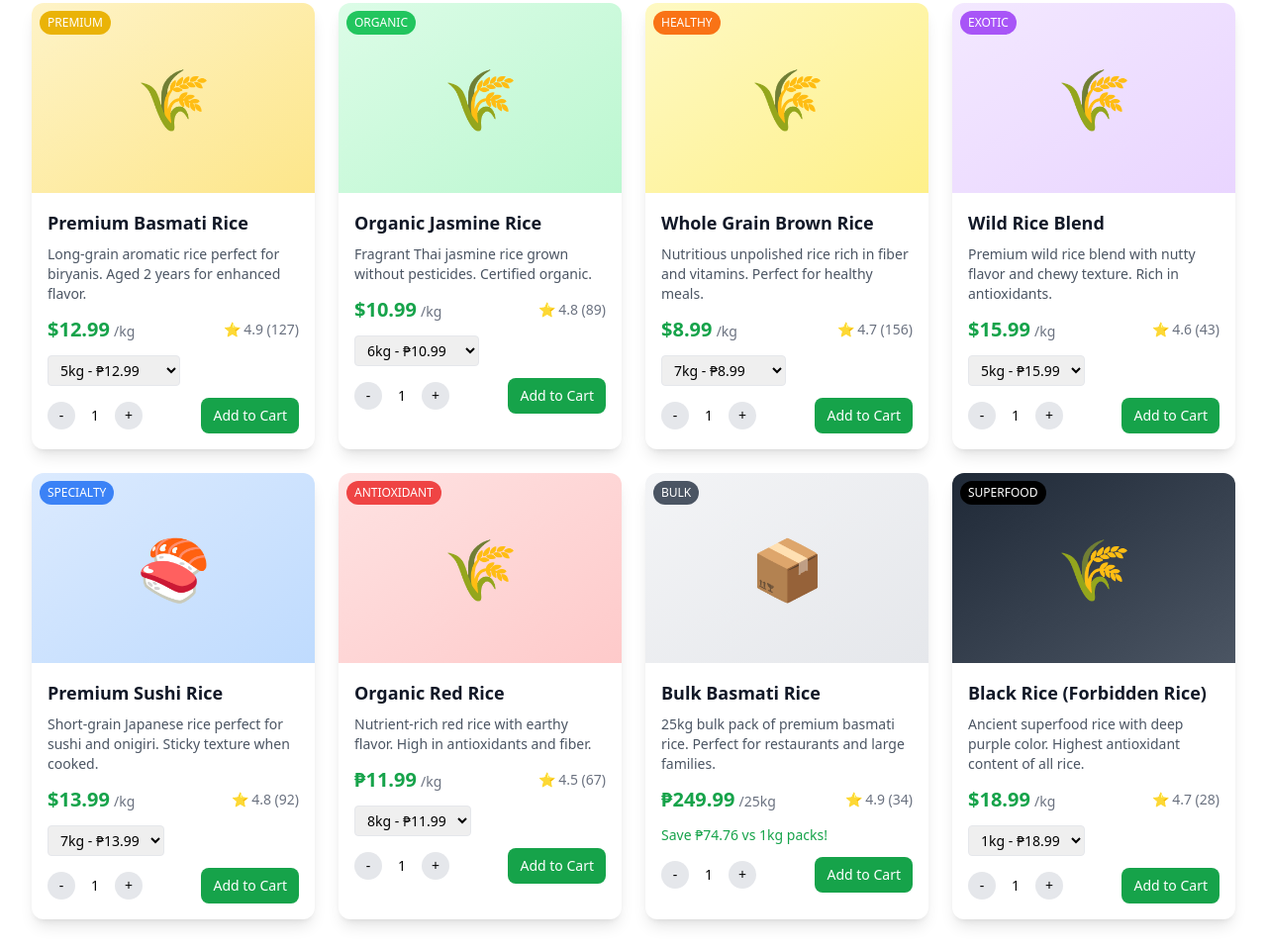
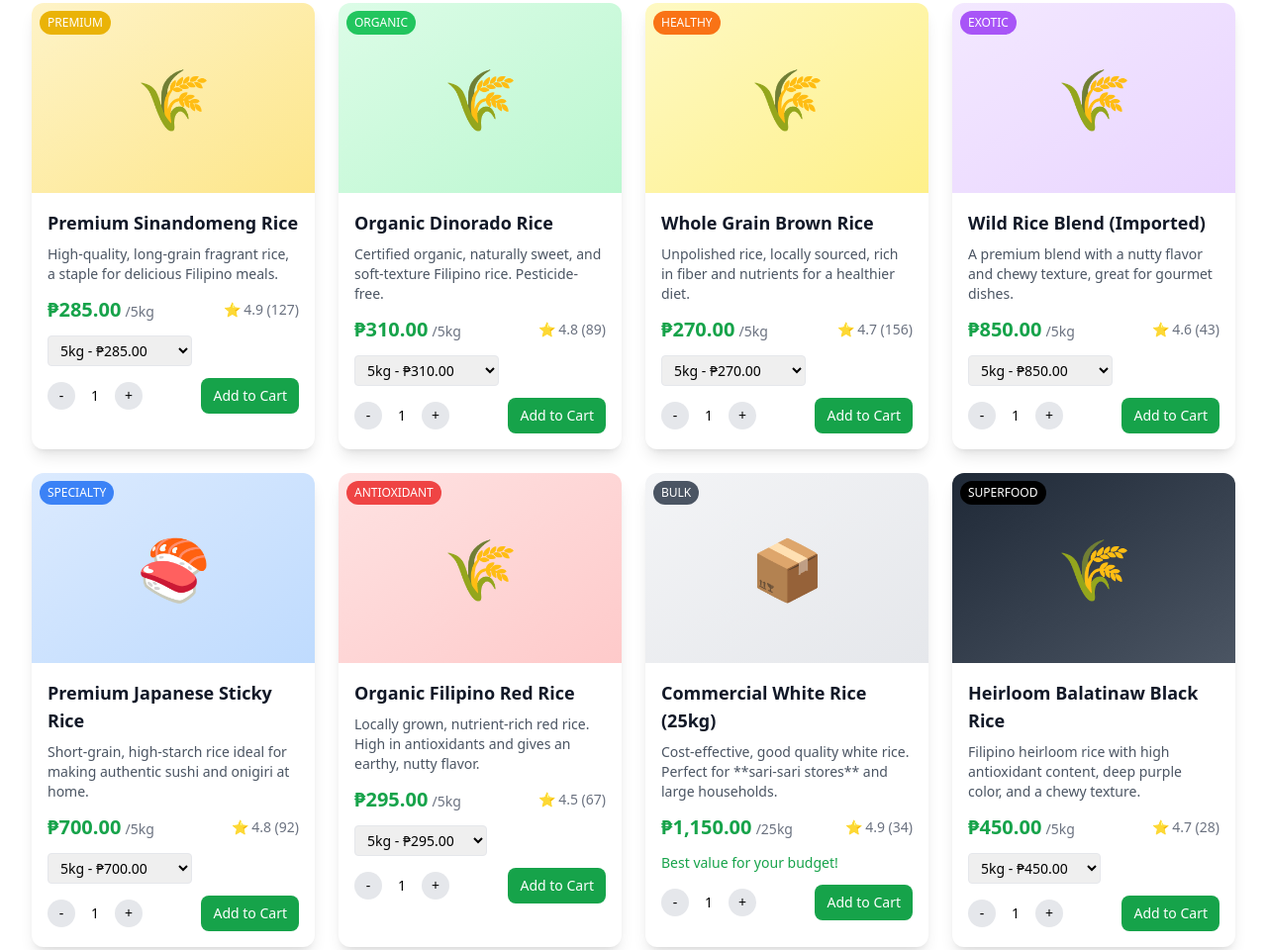
Before and after one commit to VinceZamora-7/riceEcommerce, a plain HTML site: page index.html in a window 1280 px wide. Shown: the part 957-1917 px from the top of the page at 99% size. Drawn offline with nearby package versions, Linux system fonts and the light colour scheme.

```diff
--- a/index.html
+++ b/index.html
@@ -151,8 +151,8 @@
         <div class="max-w-7xl mx-auto px-4 sm:px-6 lg:px-8">
           <div class="text-center">
             <p class="text-gray-900 font-semibold">
-              🚚 FREE SHIPPING on orders over $50 | 🎯 Use code RICE20 for 20%
-              off your first order | 📞 24/7 Customer Support
+              Minimum order of 5kg per variety. Free shipping on orders over
+              50kg
             </p>
           </div>
         </div>
@@ -203,7 +203,6 @@
             class="grid grid-cols-1 md:grid-cols-2 lg:grid-cols-3 xl:grid-cols-4 gap-6"
             id="products-grid"
           >
-            <!-- Premium Basmati Rice -->
             <div
               class="product-card bg-white rounded-xl shadow-lg overflow-hidden card-hover"
               data-category="premium"
@@ -219,49 +218,51 @@
               </div>
               <div class="p-4">
                 <h3 class="text-lg font-bold text-gray-900 mb-2">
-                  Premium Basmati Rice
+                  Premium Sinandomeng Rice
                 </h3>
                 <p class="text-gray-600 text-sm mb-3">
-                  Long-grain aromatic rice perfect for biryanis. Aged 2 years
-                  for enhanced flavor.
+                  High-quality, long-grain fragrant rice, a staple for delicious
+                  Filipino meals.
                 </p>
                 <div class="flex items-center justify-between mb-3">
                   <div>
-                    <span class="text-xl font-bold text-green-600">$12.99</span>
-                    <span class="text-sm text-gray-500">/kg</span>
+                    <span class="text-xl font-bold text-green-600"
+                      >₱285.00</span
+                    >
+                    <span class="text-sm text-gray-500">/5kg</span>
                   </div>
                   <span class="text-sm text-gray-500">⭐ 4.9 (127)</span>
                 </div>
                 <div class="flex items-center justify-between mb-3">
                   <select
                     class="text-sm border rounded px-2 py-1"
-                    onchange="updatePackSize('basmati', this.value)"
+                    onchange="updatePackSize('sinandomeng', this.value)"
                   >
-                    <option value="1">5kg - ₱12.99</option>
-                    <option value="5">5kg - ₱59.99</option>
-                    <option value="10">10kg - ₱109.99</option>
+                    <option value="5">5kg - ₱285.00</option>
+                    <option value="10">10kg - ₱560.00</option>
+                    <option value="25">25kg - ₱1,350.00</option>
                   </select>
                 </div>
                 <div class="flex items-center justify-between">
                   <div class="flex items-center space-x-2">
                     <button
-                      onclick="updateQuantity('basmati', -1)"
+                      onclick="updateQuantity('sinandomeng', -1)"
                       class="w-7 h-7 rounded-full bg-gray-200 flex items-center justify-center hover:bg-gray-300 text-sm"
                     >
                       -
                     </button>
-                    <span id="basmati-qty" class="w-6 text-center text-sm"
+                    <span id="sinandomeng-qty" class="w-6 text-center text-sm"
                       >1</span
                     >
                     <button
-                      onclick="updateQuantity('basmati', 1)"
+                      onclick="updateQuantity('sinandomeng', 1)"
                       class="w-7 h-7 rounded-full bg-gray-200 flex items-center justify-center hover:bg-gray-300 text-sm"
                     >
                       +
                     </button>
                   </div>
                   <button
-                    onclick="addToCart('basmati', 'Premium Basmati Rice', 12.99)"
+                    onclick="addToCart('sinandomeng', 'Premium Sinandomeng Rice', 285.00)"
                     class="bg-green-600 text-white px-3 py-2 rounded-lg hover:bg-green-700 transition-colors text-sm"
                   >
                     Add to Cart
@@ -270,7 +271,6 @@
               </div>
             </div>
 
-            <!-- Organic Jasmine Rice -->
             <div
               class="product-card bg-white rounded-xl shadow-lg overflow-hidden card-hover"
               data-category="organic"
@@ -286,49 +286,51 @@
               </div>
               <div class="p-4">
                 <h3 class="text-lg font-bold text-gray-900 mb-2">
-                  Organic Jasmine Rice
+                  Organic Dinorado Rice
                 </h3>
                 <p class="text-gray-600 text-sm mb-3">
-                  Fragrant Thai jasmine rice grown without pesticides. Certified
-                  organic.
+                  Certified organic, naturally sweet, and soft-texture Filipino
+                  rice. Pesticide-free.
                 </p>
                 <div class="flex items-center justify-between mb-3">
                   <div>
-                    <span class="text-xl font-bold text-green-600">$10.99</span>
-                    <span class="text-sm text-gray-500">/kg</span>
+                    <span class="text-xl font-bold text-green-600"
+                      >₱310.00</span
+                    >
+                    <span class="text-sm text-gray-500">/5kg</span>
                   </div>
                   <span class="text-sm text-gray-500">⭐ 4.8 (89)</span>
                 </div>
                 <div class="flex items-center justify-between mb-3">
                   <select
                     class="text-sm border rounded px-2 py-1"
-                    onchange="updatePackSize('jasmine', this.value)"
+                    onchange="updatePackSize('dinorado', this.value)"
                   >
-                    <option value="1">6kg - ₱10.99</option>
-                    <option value="5">5kg - ₱49.99</option>
-                    <option value="10">10kg - ₱89.99</option>
+                    <option value="5">5kg - ₱310.00</option>
+                    <option value="10">10kg - ₱610.00</option>
+                    <option value="25">25kg - ₱1,490.00</option>
                   </select>
                 </div>
                 <div class="flex items-center justify-between">
                   <div class="flex items-center space-x-2">
                     <button
-                      onclick="updateQuantity('jasmine', -1)"
+                      onclick="updateQuantity('dinorado', -1)"
                       class="w-7 h-7 rounded-full bg-gray-200 flex items-center justify-center hover:bg-gray-300 text-sm"
                     >
                       -
                     </button>
-                    <span id="jasmine-qty" class="w-6 text-center text-sm"
+                    <span id="dinorado-qty" class="w-6 text-center text-sm"
                       >1</span
                     >
                     <button
-                      onclick="updateQuantity('jasmine', 1)"
+                      onclick="updateQuantity('dinorado', 1)"
                       class="w-7 h-7 rounded-full bg-gray-200 flex items-center justify-center hover:bg-gray-300 text-sm"
                     >
                       +
                     </button>
                   </div>
                   <button
-                    onclick="addToCart('jasmine', 'Organic Jasmine Rice', 10.99)"
+                    onclick="addToCart('dinorado', 'Organic Dinorado Rice', 310.00)"
                     class="bg-green-600 text-white px-3 py-2 rounded-lg hover:bg-green-700 transition-colors text-sm"
                   >
                     Add to Cart
@@ -337,7 +339,6 @@
               </div>
             </div>
 
-            <!-- Brown Rice -->
             <div
               class="product-card bg-white rounded-xl shadow-lg overflow-hidden card-hover"
               data-category="organic"
@@ -356,13 +357,15 @@
                   Whole Grain Brown Rice
                 </h3>
                 <p class="text-gray-600 text-sm mb-3">
-                  Nutritious unpolished rice rich in fiber and vitamins. Perfect
-                  for healthy meals.
+                  Unpolished rice, locally sourced, rich in fiber and nutrients
+                  for a healthier diet.
                 </p>
                 <div class="flex items-center justify-between mb-3">
                   <div>
-                    <span class="text-xl font-bold text-green-600">$8.99</span>
-                    <span class="text-sm text-gray-500">/kg</span>
+                    <span class="text-xl font-bold text-green-600"
+                      >₱270.00</span
+                    >
+                    <span class="text-sm text-gray-500">/5kg</span>
                   </div>
                   <span class="text-sm text-gray-500">⭐ 4.7 (156)</span>
                 </div>
@@ -371,9 +374,9 @@
                     class="text-sm border rounded px-2 py-1"
                     onchange="updatePackSize('brown', this.value)"
                   >
-                    <option value="1">7kg - ₱8.99</option>
-                    <option value="5">5kg - ₱39.99</option>
-                    <option value="10">10kg - ₱74.99</option>
+                    <option value="5">5kg - ₱270.00</option>
+                    <option value="10">10kg - ₱520.00</option>
+                    <option value="25">25kg - ₱1,250.00</option>
                   </select>
                 </div>
                 <div class="flex items-center justify-between">
@@ -395,7 +398,7 @@
                     </button>
                   </div>
                   <button
-                    onclick="addToCart('brown', 'Whole Grain Brown Rice', 8.99)"
+                    onclick="addToCart('brown', 'Whole Grain Brown Rice', 270.00)"
                     class="bg-green-600 text-white px-3 py-2 rounded-lg hover:bg-green-700 transition-colors text-sm"
                   >
                     Add to Cart
@@ -404,7 +407,6 @@
               </div>
             </div>
 
-            <!-- Wild Rice -->
             <div
               class="product-card bg-white rounded-xl shadow-lg overflow-hidden card-hover"
               data-category="premium"
@@ -420,16 +422,18 @@
               </div>
               <div class="p-4">
                 <h3 class="text-lg font-bold text-gray-900 mb-2">
-                  Wild Rice Blend
+                  Wild Rice Blend (Imported)
                 </h3>
                 <p class="text-gray-600 text-sm mb-3">
-                  Premium wild rice blend with nutty flavor and chewy texture.
-                  Rich in antioxidants.
+                  A premium blend with a nutty flavor and chewy texture, great
+                  for gourmet dishes.
                 </p>
                 <div class="flex items-center justify-between mb-3">
                   <div>
-                    <span class="text-xl font-bold text-green-600">$15.99</span>
-                    <span class="text-sm text-gray-500">/kg</span>
+                    <span class="text-xl font-bold text-green-600"
+                      >₱850.00</span
+                    >
+                    <span class="text-sm text-gray-500">/5kg</span>
                   </div>
                   <span class="text-sm text-gray-500">⭐ 4.6 (43)</span>
                 </div>
@@ -438,8 +442,8 @@
                     class="text-sm border rounded px-2 py-1"
                     onchange="updatePackSize('wild', this.value)"
                   >
-                    <option value="1">5kg - ₱15.99</option>
-                    <option value="5">5kg - ₱74.99</option>
+                    <option value="5">5kg - ₱850.00</option>
+                    <option value="10">10kg - ₱1,650.00</option>
                   </select>
                 </div>
                 <div class="flex items-center justify-between">
@@ -459,7 +463,7 @@
                     </button>
                   </div>
                   <button
-                    onclick="addToCart('wild', 'Wild Rice Blend', 15.99)"
+                    onclick="addToCart('wild', 'Wild Rice Blend (Imported)', 850.00)"
                     class="bg-green-600 text-white px-3 py-2 rounded-lg hover:bg-green-700 transition-colors text-sm"
                   >
                     Add to Cart
@@ -468,7 +472,6 @@
               </div>
             </div>
 
-            <!-- Sushi Rice -->
             <div
               class="product-card bg-white rounded-xl shadow-lg overflow-hidden card-hover"
               data-category="premium"
@@ -484,16 +487,18 @@
               </div>
               <div class="p-4">
                 <h3 class="text-lg font-bold text-gray-900 mb-2">
-                  Premium Sushi Rice
+                  Premium Japanese Sticky Rice
                 </h3>
                 <p class="text-gray-600 text-sm mb-3">
-                  Short-grain Japanese rice perfect for sushi and onigiri.
-                  Sticky texture when cooked.
+                  Short-grain, high-starch rice ideal for making authentic sushi
+                  and onigiri at home.
                 </p>
                 <div class="flex items-center justify-between mb-3">
                   <div>
-                    <span class="text-xl font-bold text-green-600">$13.99</span>
-                    <span class="text-sm text-gray-500">/kg</span>
+                    <span class="text-xl font-bold text-green-600"
+                      >₱700.00</span
+                    >
+                    <span class="text-sm text-gray-500">/5kg</span>
                   </div>
                   <span class="text-sm text-gray-500">⭐ 4.8 (92)</span>
                 </div>
@@ -502,8 +507,8 @@
                     class="text-sm border rounded px-2 py-1"
                     onchange="updatePackSize('sushi', this.value)"
                   >
-                    <option value="1">7kg - ₱13.99</option>
-                    <option value="5">5kg - ₱64.99</option>
+                    <option value="5">5kg - ₱700.00</option>
+                    <option value="10">10kg - ₱1,350.00</option>
                   </select>
                 </div>
                 <div class="flex items-center justify-between">
@@ -525,7 +530,7 @@
                     </button>
                   </div>
                   <button
-                    onclick="addToCart('sushi', 'Premium Sushi Rice', 13.99)"
+                    onclick="addToCart('sushi', 'Premium Japanese Sticky Rice', 700.00)"
                     class="bg-green-600 text-white px-3 py-2 rounded-lg hover:bg-green-700 transition-colors text-sm"
                   >
                     Add to Cart
@@ -534,7 +539,6 @@
               </div>
             </div>
 
-            <!-- Red Rice -->
             <div
               class="product-card bg-white rounded-xl shadow-lg overflow-hidden card-hover"
               data-category="organic"
@@ -550,16 +554,18 @@
               </div>
               <div class="p-4">
                 <h3 class="text-lg font-bold text-gray-900 mb-2">
-                  Organic Red Rice
+                  Organic Filipino Red Rice
                 </h3>
                 <p class="text-gray-600 text-sm mb-3">
-                  Nutrient-rich red rice with earthy flavor. High in
-                  antioxidants and fiber.
+                  Locally grown, nutrient-rich red rice. High in antioxidants
+                  and gives an earthy, nutty flavor.
                 </p>
                 <div class="flex items-center justify-between mb-3">
                   <div>
-                    <span class="text-xl font-bold text-green-600">₱11.99</span>
-                    <span class="text-sm text-gray-500">/kg</span>
+                    <span class="text-xl font-bold text-green-600"
+                      >₱295.00</span
+                    >
+                    <span class="text-sm text-gray-500">/5kg</span>
                   </div>
                   <span class="text-sm text-gray-500">⭐ 4.5 (67)</span>
                 </div>
@@ -568,8 +574,8 @@
                     class="text-sm border rounded px-2 py-1"
                     onchange="updatePackSize('red', this.value)"
                   >
-                    <option value="1">8kg - ₱11.99</option>
-                    <option value="5">5kg - ₱54.99</option>
+                    <option value="5">5kg - ₱295.00</option>
+                    <option value="10">10kg - ₱580.00</option>
                   </select>
                 </div>
                 <div class="flex items-center justify-between">
@@ -589,7 +595,7 @@
                     </button>
                   </div>
                   <button
-                    onclick="addToCart('red', 'Organic Red Rice', 11.99)"
+                    onclick="addToCart('red', 'Organic Filipino Red Rice', 295.00)"
                     class="bg-green-600 text-white px-3 py-2 rounded-lg hover:bg-green-700 transition-colors text-sm"
                   >
                     Add to Cart
@@ -598,7 +604,6 @@
               </div>
             </div>
 
-            <!-- Bulk Basmati -->
             <div
               class="product-card bg-white rounded-xl shadow-lg overflow-hidden card-hover"
               data-category="bulk"
@@ -614,16 +619,16 @@
               </div>
               <div class="p-4">
                 <h3 class="text-lg font-bold text-gray-900 mb-2">
-                  Bulk Basmati Rice
+                  Commercial White Rice (25kg)
                 </h3>
                 <p class="text-gray-600 text-sm mb-3">
-                  25kg bulk pack of premium basmati rice. Perfect for
-                  restaurants and large families.
+                  Cost-effective, good quality white rice. Perfect for
+                  **sari-sari stores** and large households.
                 </p>
                 <div class="flex items-center justify-between mb-3">
                   <div>
                     <span class="text-xl font-bold text-green-600"
-                      >₱249.99</span
+                      >₱1,150.00</span
                     >
                     <span class="text-sm text-gray-500">/25kg</span>
                   </div>
@@ -631,29 +636,29 @@
                 </div>
                 <div class="flex items-center justify-between mb-3">
                   <span class="text-sm text-green-600 font-medium"
-                    >Save ₱74.76 vs 1kg packs!</span
+                    >Best value for your budget!</span
                   >
                 </div>
                 <div class="flex items-center justify-between">
                   <div class="flex items-center space-x-2">
                     <button
-                      onclick="updateQuantity('bulk-basmati', -1)"
+                      onclick="updateQuantity('bulk-white', -1)"
                       class="w-7 h-7 rounded-full bg-gray-200 flex items-center justify-center hover:bg-gray-300 text-sm"
                     >
                       -
                     </button>
-                    <span id="bulk-basmati-qty" class="w-6 text-center text-sm"
+                    <span id="bulk-white-qty" class="w-6 text-center text-sm"
                       >1</span
                     >
                     <button
-                      onclick="updateQuantity('bulk-basmati', 1)"
+                      onclick="updateQuantity('bulk-white', 1)"
                       class="w-7 h-7 rounded-full bg-gray-200 flex items-center justify-center hover:bg-gray-300 text-sm"
                     >
                       +
                     </button>
                   </div>
                   <button
-                    onclick="addToCart('bulk-basmati', 'Bulk Basmati Rice (25kg)', 249.99)"
+                    onclick="addToCart('bulk-white', 'Commercial White Rice (25kg)', 1150.00)"
                     class="bg-green-600 text-white px-3 py-2 rounded-lg hover:bg-green-700 transition-colors text-sm"
                   >
                     Add to Cart
@@ -662,7 +667,6 @@
               </div>
             </div>
 
-            <!-- Black Rice -->
             <div
               class="product-card bg-white rounded-xl shadow-lg overflow-hidden card-hover"
               data-category="premium"
@@ -678,16 +682,18 @@
               </div>
               <div class="p-4">
                 <h3 class="text-lg font-bold text-gray-900 mb-2">
-                  Black Rice (Forbidden Rice)
+                  Heirloom Balatinaw Black Rice
                 </h3>
                 <p class="text-gray-600 text-sm mb-3">
-                  Ancient superfood rice with deep purple color. Highest
-                  antioxidant content of all rice.
+                  Filipino heirloom rice with high antioxidant content, deep
+                  purple color, and a chewy texture.
                 </p>
                 <div class="flex items-center justify-between mb-3">
                   <div>
-                    <span class="text-xl font-bold text-green-600">$18.99</span>
-                    <span class="text-sm text-gray-500">/kg</span>
+                    <span class="text-xl font-bold text-green-600"
+                      >₱450.00</span
+                    >
+                    <span class="text-sm text-gray-500">/5kg</span>
                   </div>
                   <span class="text-sm text-gray-500">⭐ 4.7 (28)</span>
                 </div>
@@ -696,8 +702,8 @@
                     class="text-sm border rounded px-2 py-1"
                     onchange="updatePackSize('black', this.value)"
                   >
-                    <option value="1">1kg - ₱18.99</option>
-                    <option value="5">5kg - ₱59.99</option>
+                    <option value="5">5kg - ₱450.00</option>
+                    <option value="10">10kg - ₱880.00</option>
                   </select>
                 </div>
                 <div class="flex items-center justify-between">
@@ -719,7 +725,7 @@
                     </button>
                   </div>
                   <button
-                    onclick="addToCart('black', 'Black Rice (Forbidden Rice)', 18.99)"
+                    onclick="addToCart('black', 'Heirloom Balatinaw Black Rice', 450.00)"
                     class="bg-green-600 text-white px-3 py-2 rounded-lg hover:bg-green-700 transition-colors text-sm"
                   >
                     Add to Cart
```
